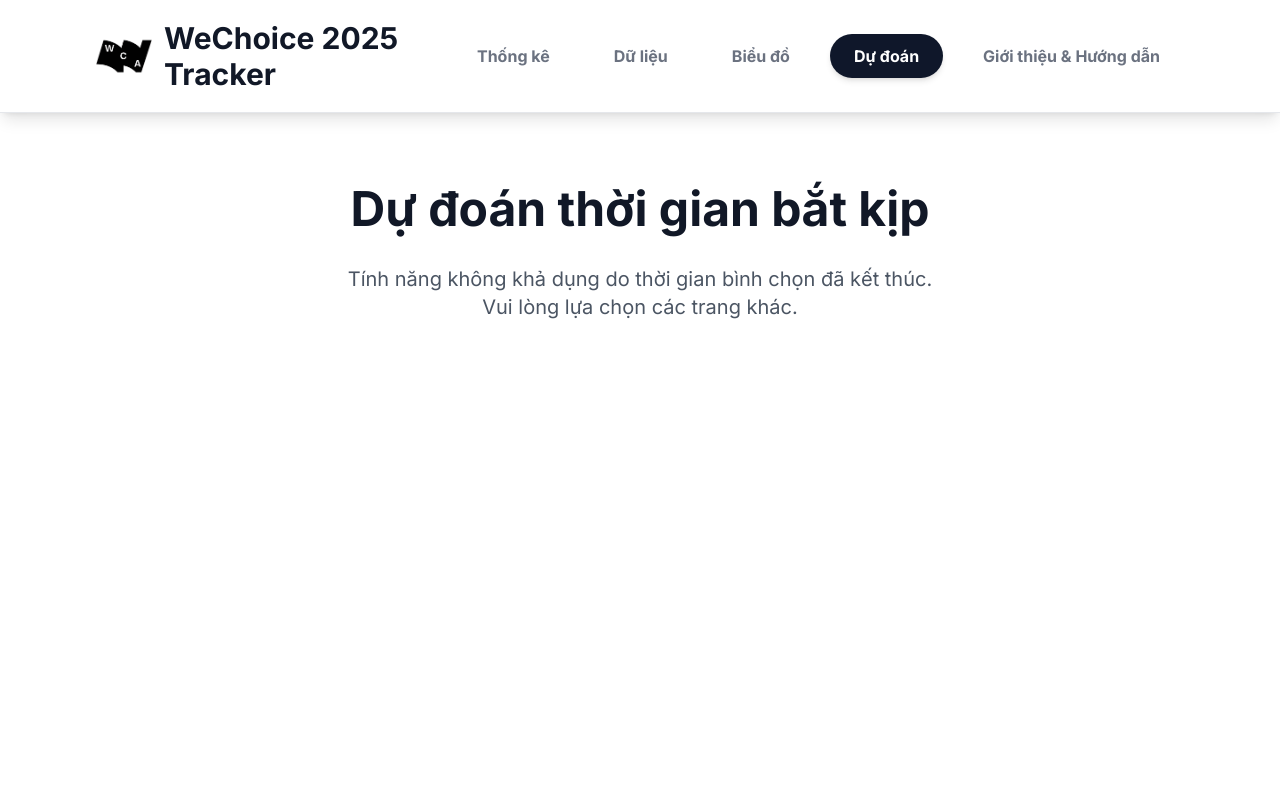
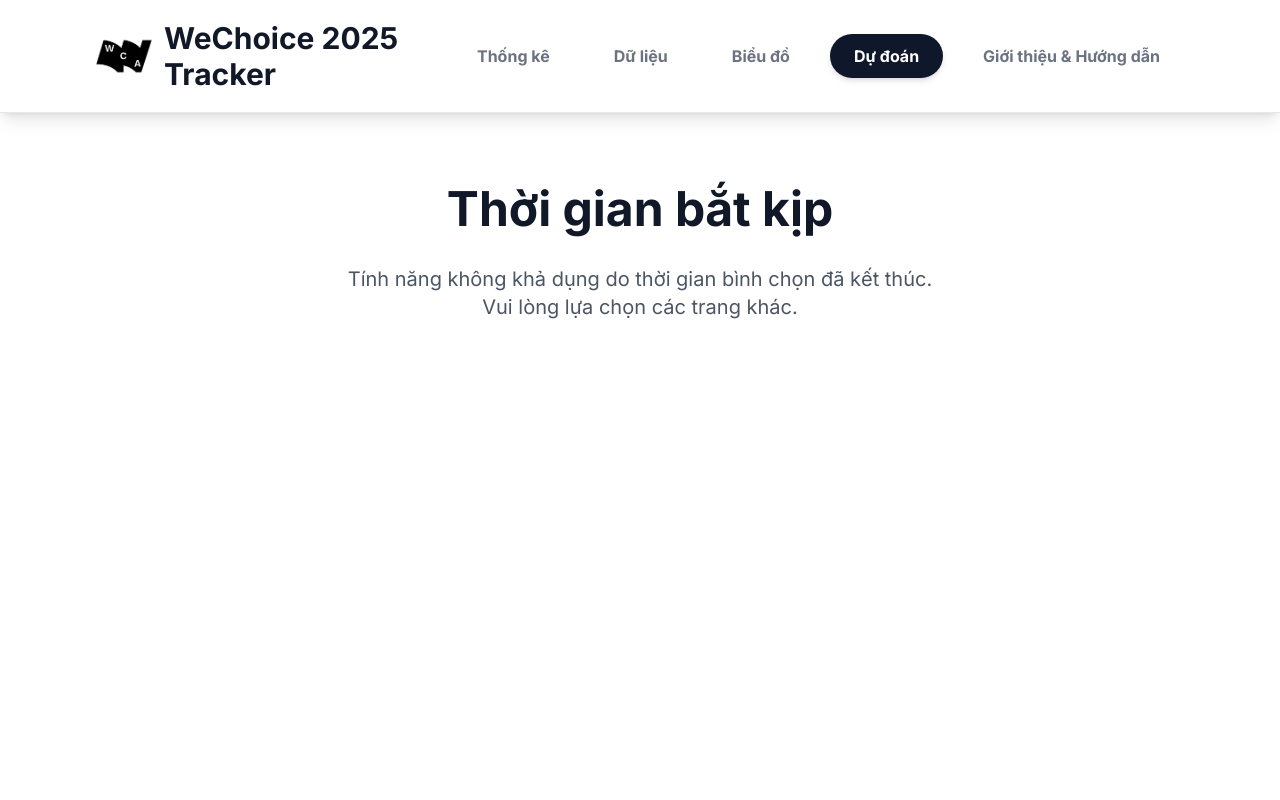
Before and after one commit to ntu09082007-eng/wechoice-tracker-frontend, a React (Vite) app: page /prediction in a window 1280 px wide. Shown: the top 800 px of the page. Built offline with nearby package versions, Linux system fonts and the light colour scheme.

Commit message:
Update PredictionPage.tsx

```diff
--- a/src/pages/PredictionPage.tsx
+++ b/src/pages/PredictionPage.tsx
@@ -3,7 +3,7 @@
     <div className="px-4 md:px-8 py-10 max-w-[98%] mx-auto">
       <div className="mb-10 text-center">
         <h1 className="text-4xl md:text-5xl font-bold  mb-8">
-          Dự đoán thời gian bắt kịp
+          Thời gian bắt kịp
         </h1>
 
         <div className="text-gray-600 text-lg md:text-xl">
```
